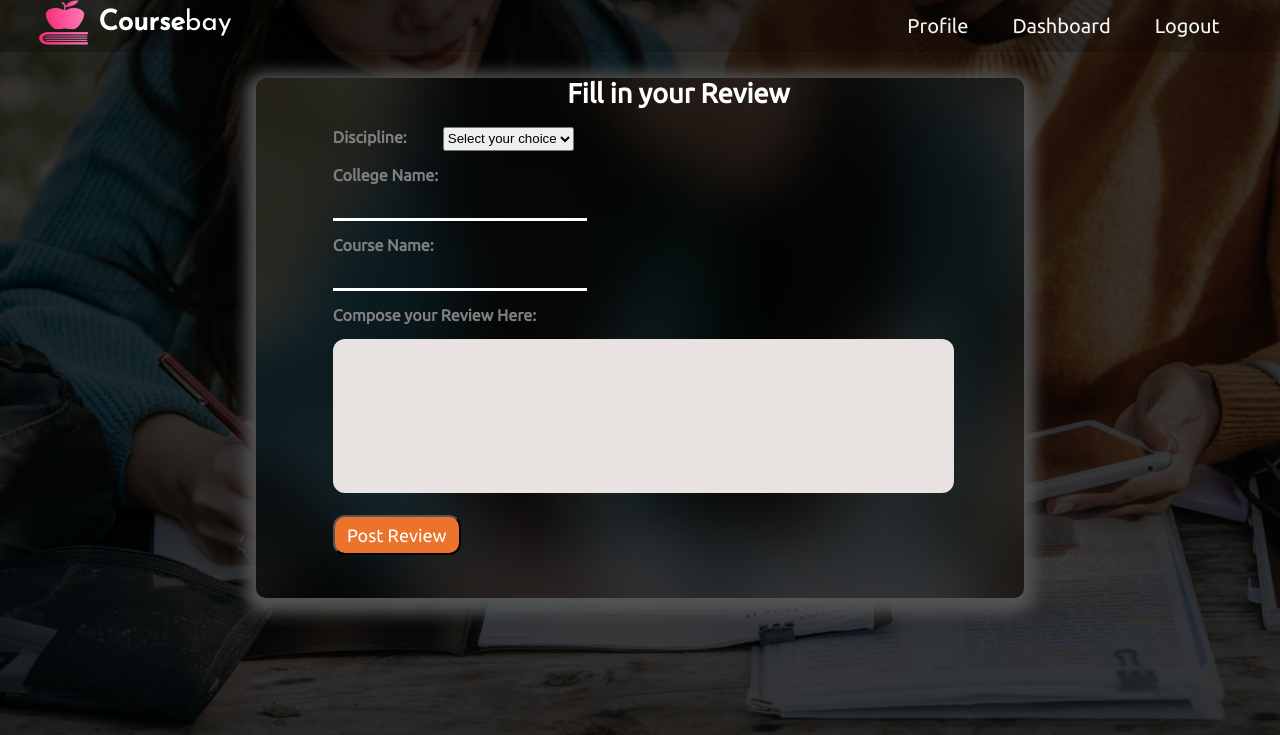
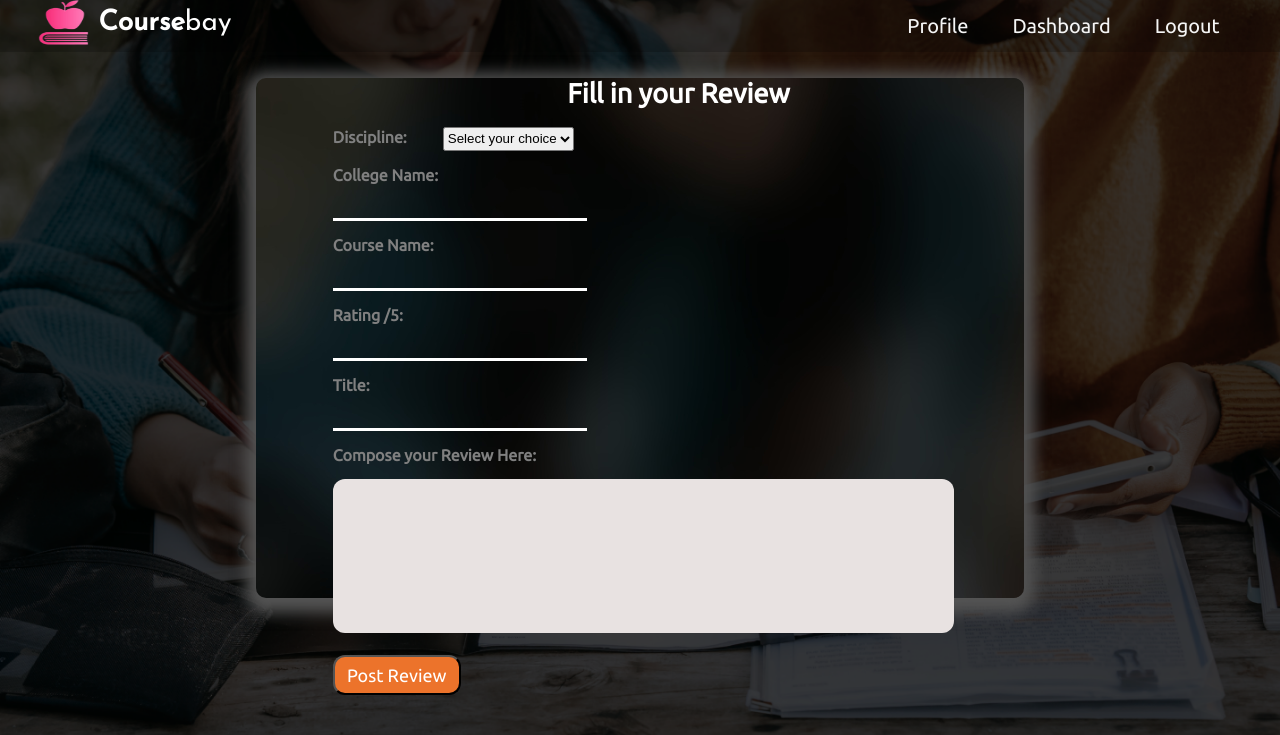
Before and after one commit to qor-101/cafe-review, a Django app: page /write-review in a window 1280 px wide. Shown: the top 735 px of the page. Run offline with Django 3.2, Linux system fonts and the light colour scheme.

Commit message:
Added Form Fields

```diff
--- a/reviewapp/templates/review.html
+++ b/reviewapp/templates/review.html
@@ -167,6 +167,10 @@
         <input type="text" class="input1"name="college" >
         <label for="course" style="display: block;margin-top: 2%">Course Name:</label>
         <input type="text" class="input1" name="course" >
+        <label for="rating" style="display: block;margin-top: 2%">Rating /5:</label>
+        <input type="text" class="input1" name="rating" >
+        <label for="title" style="display: block;margin-top: 2%">Title:</label>
+        <input type="text" class="input1" name="title" >
         <label for="review" style="display: block;margin-top: 2%">Compose your Review Here:</label>
         <textarea id="review" name="review" rows="10" cols="75" style="margin-left:10%;margin-top:2%;resize:none;border:1px;border-radius:0.75rem;outline:none;background-color:#e8e2e1;"></textarea><br><br>
         <input type="submit" value="Post Review" id="submit">
```
